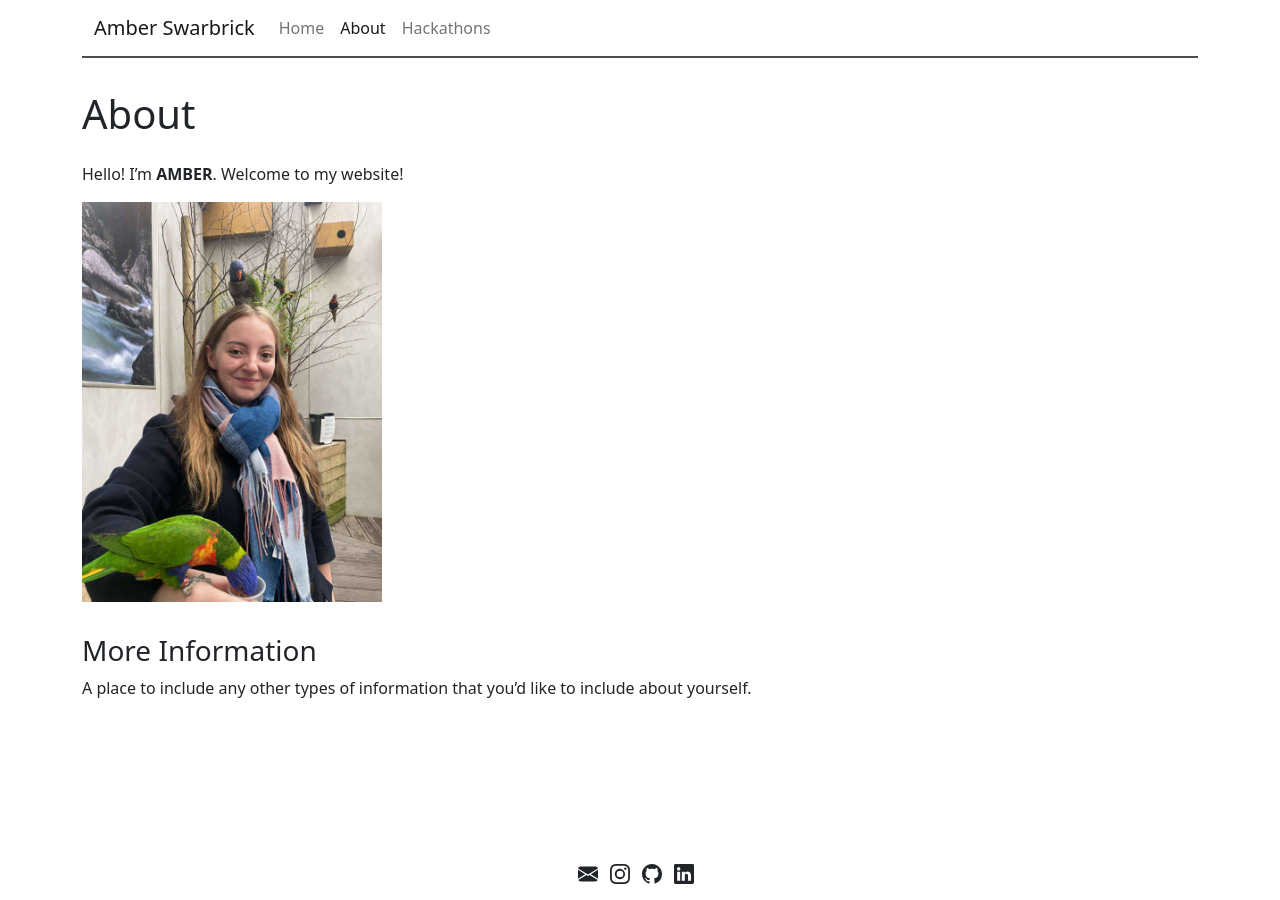
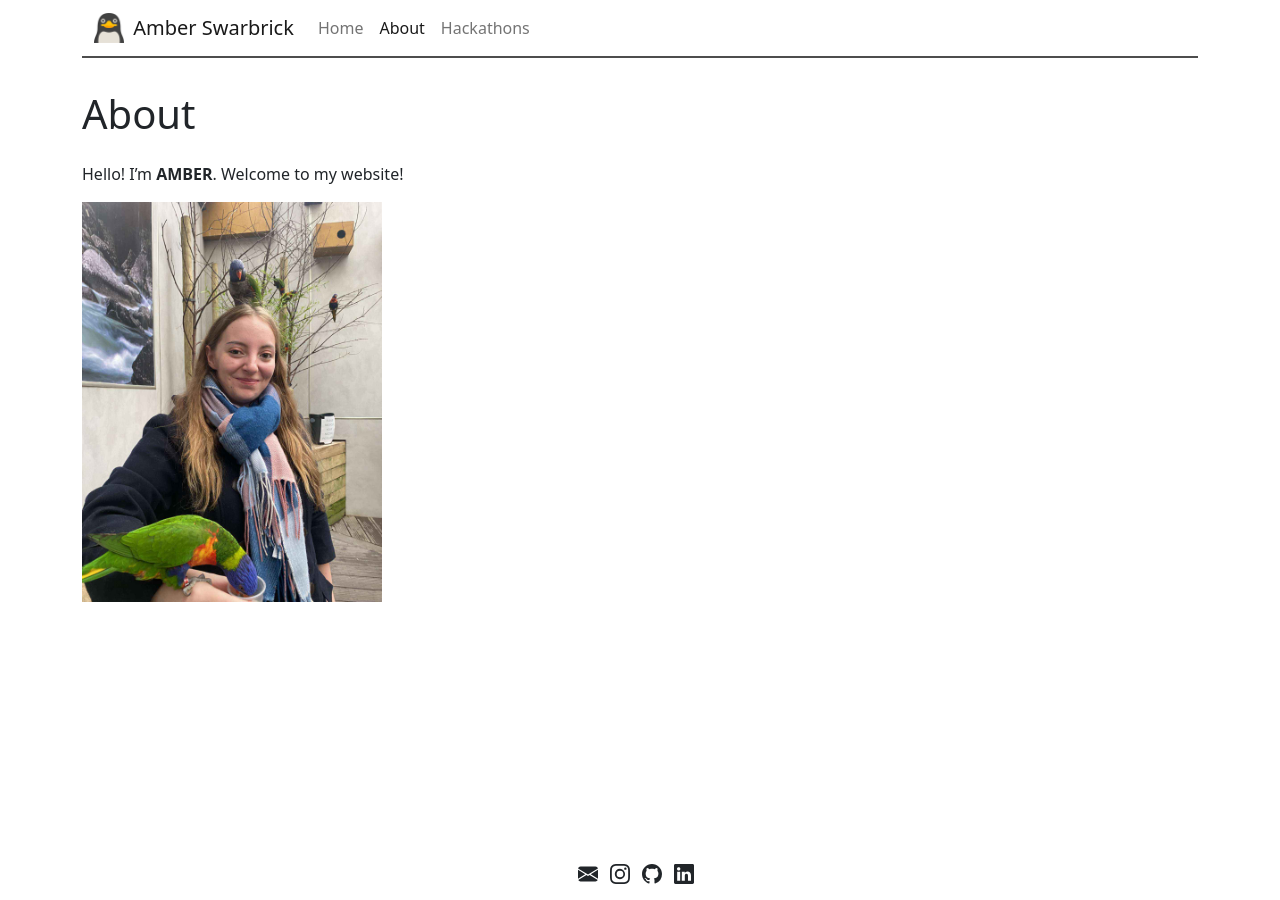
Before and after one commit to aswarbs/aswarbs.github.io, a Jekyll site: the page built from about.md, in a window 1280 px wide. Built offline with Jekyll 4.4.1, drawn with Linux system fonts in a browser that asks for light colours.

Commit message:
add penguin logo

```diff
--- a/_config.yml
+++ b/_config.yml
@@ -10,9 +10,9 @@ title: Amber Swarbrick
 
 # Link to avatar in the navbar (/assets/images/avatar.png). Leave empty if no logo desired. Two avatars for light and dark mode.
 # Avatar for light mode site
-#lightavatar: /assets/images/light_bauhaus_logo.png
+lightavatar: /assets/images/penguin.png
 # Avatar for dark mode site
-#darkavatar: /assets/images/dark_bauhaus_logo.png
+darkavatar: /assets/images/penguin.png
 
 # A short description (e.g., A blog dedicated to reviewing cat gifs), used as part of the title tag like Ben's Awesome Site | A blog dedicated to reviewing cat gifs instead of Ben's Awesome Site | Long description about a blog dedicated to reviewing cat gifs that would be used when page.title is not defined.
 tagline:
@@ -33,7 +33,7 @@ baseurl: ""
 author: amber-swarbrick
 
 # URL to a site-wide logo (e.g., /assets/your-company-logo.png)
-logo: /assets/images/light_bauhaus_logo.png
+logo: /assets/images/penguin.png
 
 # Enter your Google Analytics web tracking code (e.g. UA-2110908-2) to activate tracking
 google_analytics:
--- a/about.md
+++ b/about.md
@@ -7,7 +7,3 @@ permalink: /about/
 Hello! I'm **AMBER**. Welcome to my website!
 
 <img src="{{site.baseurl}}/assets/images/amber-with-birds.jpg" alt="Amber with birds" style="width:300px;height:auto;">
-
-### More Information
-
-A place to include any other types of information that you'd like to include about yourself.
```
Also changed, not shown: assets/images/favicon.ico, assets/images/penguin.png (added).
